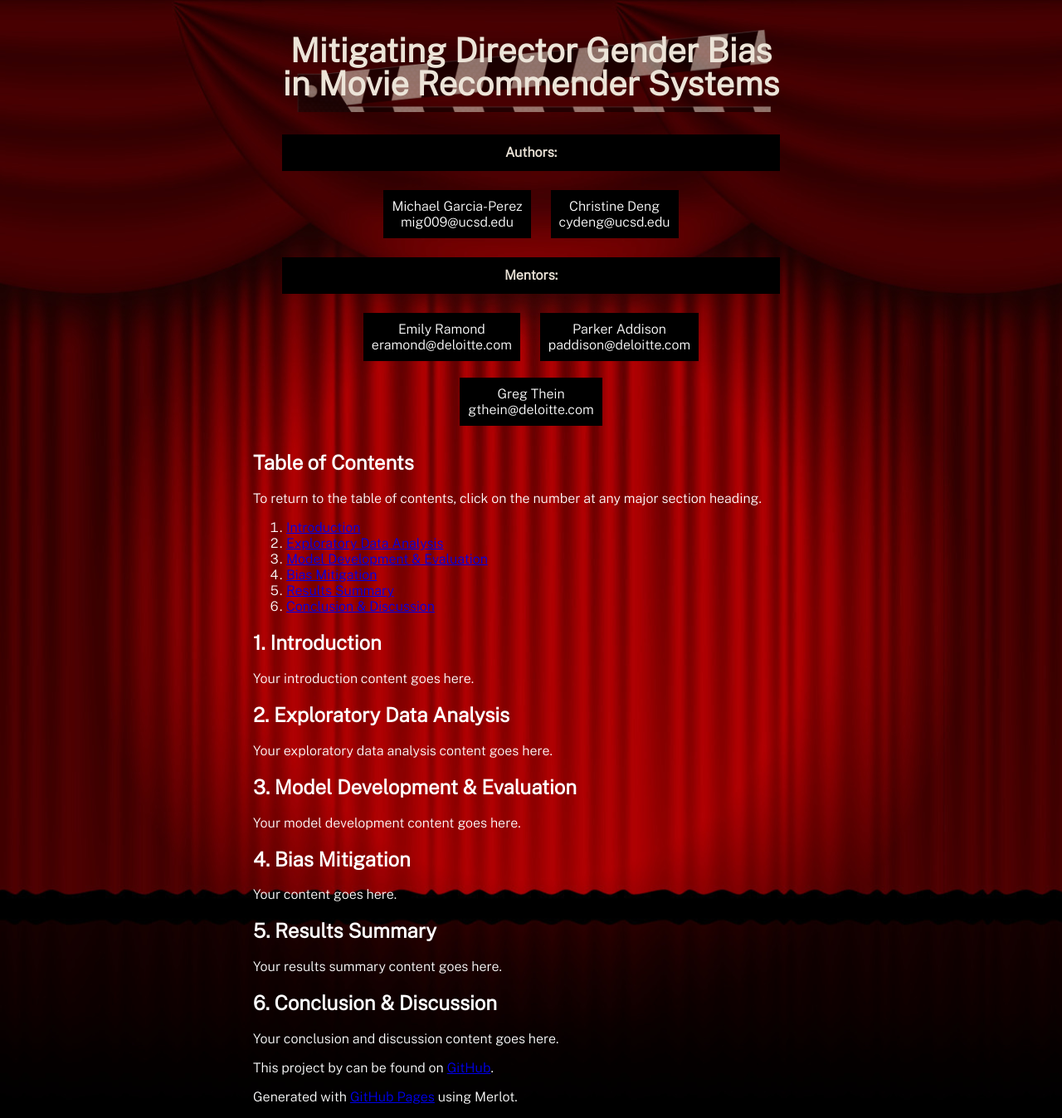
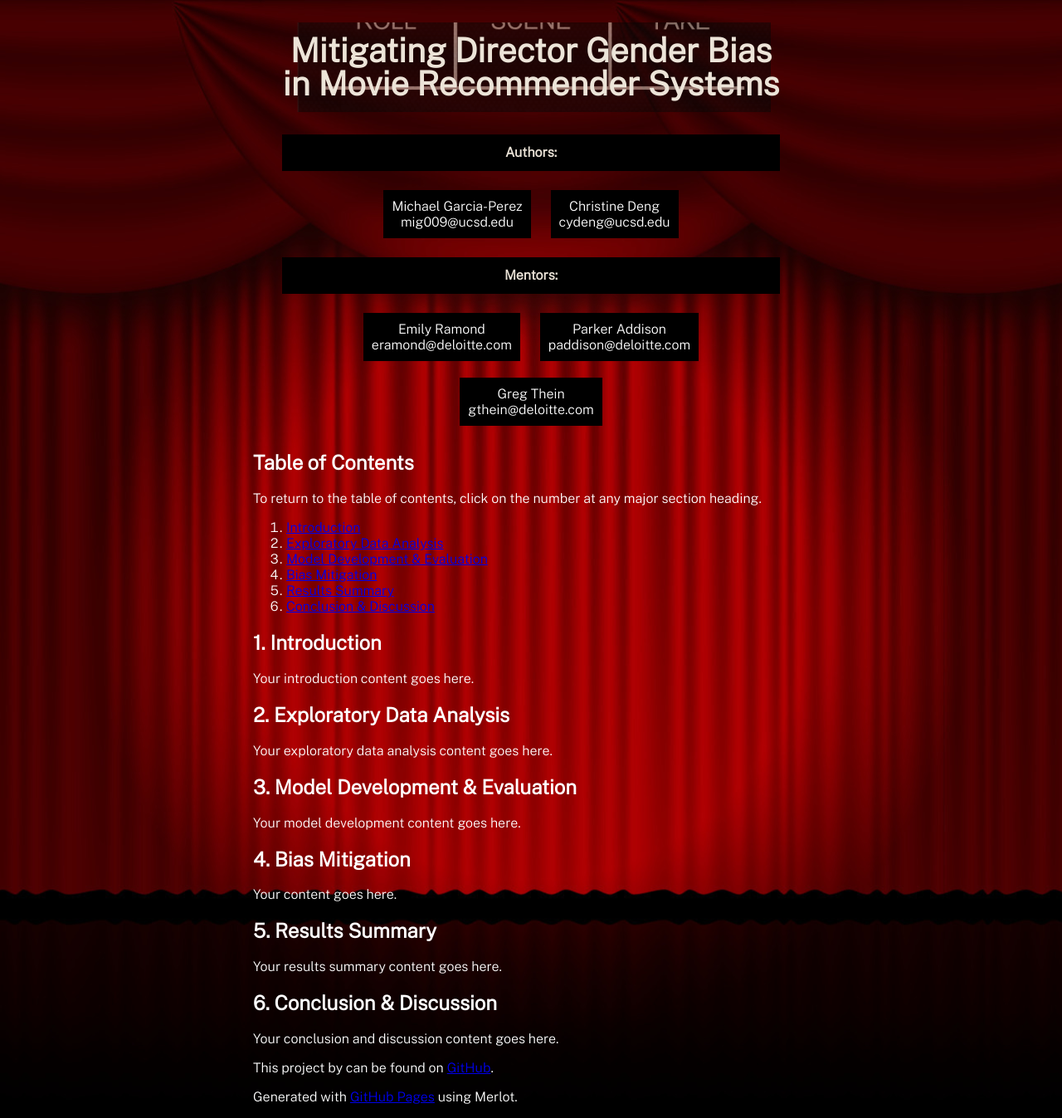
Before and after one commit to michael-garciaperez/DSC180A-Methodology-5, a Jekyll site: the page built from index.md, in a window 1280 px wide. Shown: the whole page at 83% size. Built offline with Jekyll 4.4.1, drawn with Linux system fonts in a browser that asks for light colours.

Commit message:
Update style.scss

```diff
--- a/assets/css/style.scss
+++ b/assets/css/style.scss
@@ -51,6 +51,7 @@ header h1:before {
   background-image: url('../images/clapboard.png');
   background-size: cover; /* Ensure the entire background image covers the pseudo-element */
   background-repeat: no-repeat; /* Prevent the background image from repeating */
+  background-position: center; /* Center the background image vertically */
   opacity: 0.5; /* Adjust opacity to control the visibility of the background */
   z-index: -1;
 }
```
